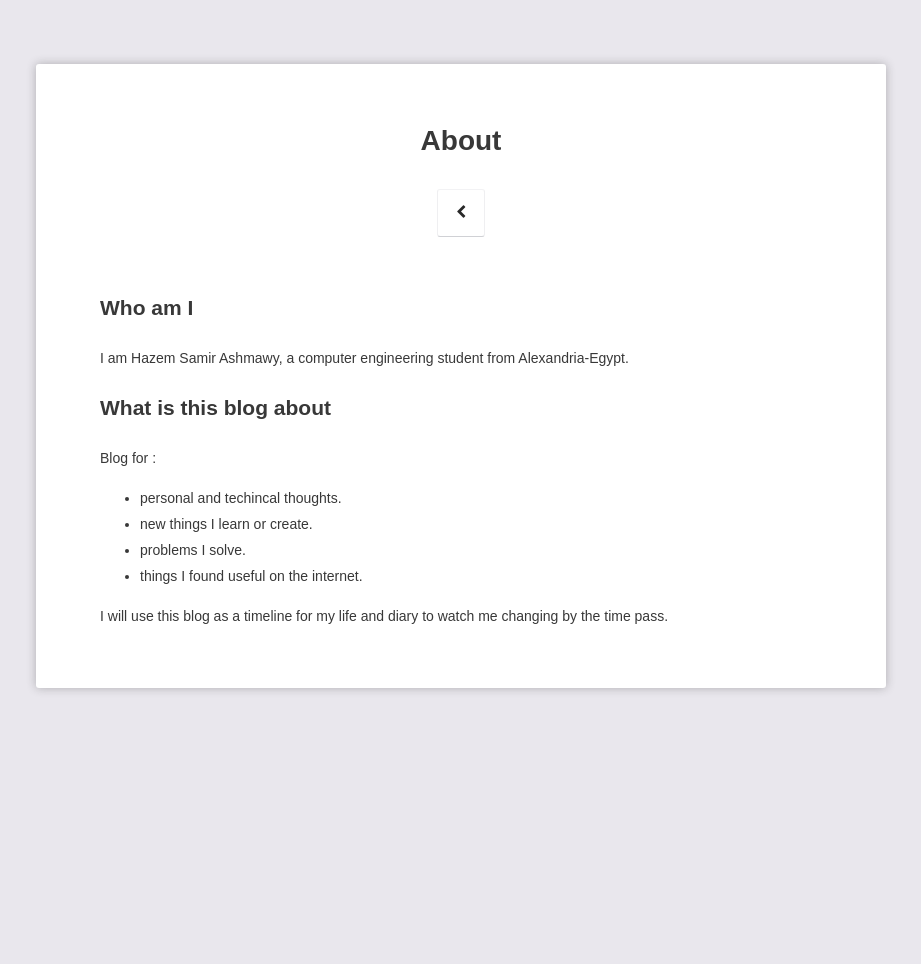
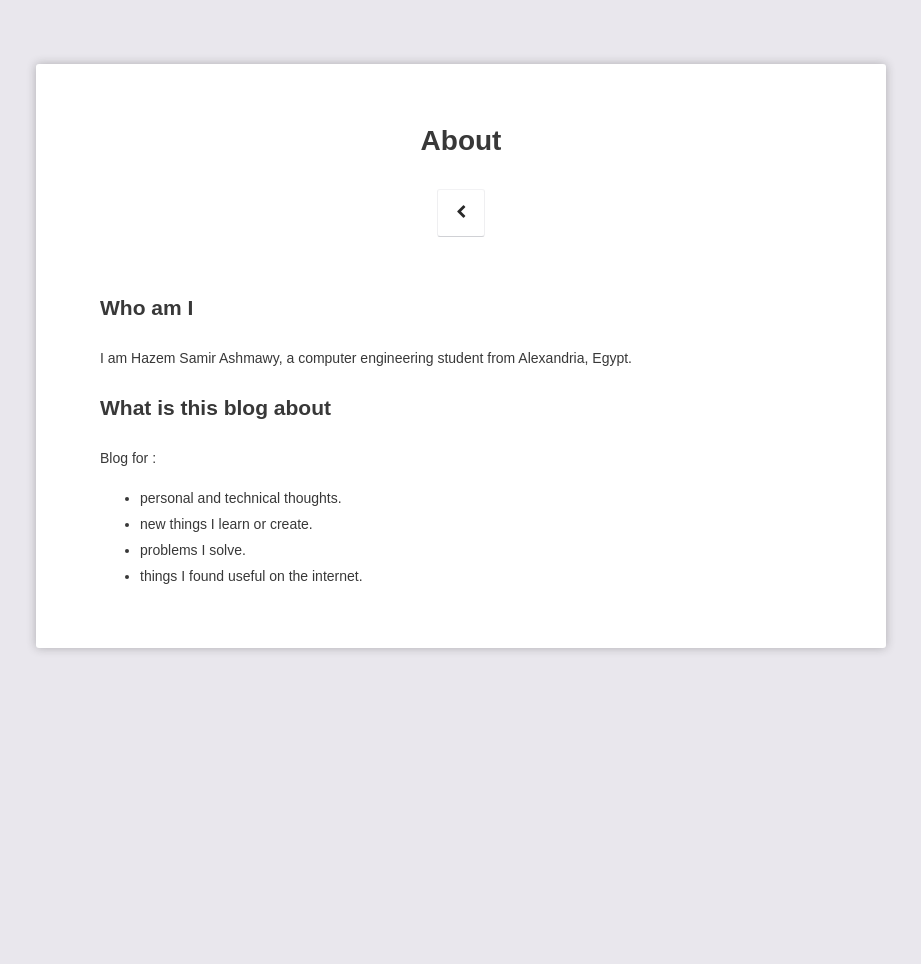
Before and after one commit to HazemSamir/HazemSamir.github.io, a Jekyll site: the page built from about/index.md, in a window 1280 px wide. Shown: the whole page, without its empty margins (179-1100 px from the left). Built offline with Jekyll 4.4.1, drawn with Linux system fonts in a browser that asks for light colours; some web fonts are replaced.

Commit message:
change bio and about to third person pronoun

```diff
--- a/_config.yml
+++ b/_config.yml
@@ -1,7 +1,7 @@
 # Site
 title:              Hazem Samir
-bio:                'I am a computer engineering student who love learning'
-description:        "I am a computer engineering student who love learning"
+bio:                'A computer engineering student who loves learning new things'
+description:        "A computer engineering student who loves learning new things"
 reading_time:       false
 words_per_minute:   200
 logo:               'assets/img/me.jpg'
--- a/about/index.md
+++ b/about/index.md
@@ -8,15 +8,13 @@
 
 ## Who am I
 
-I am Hazem Samir Ashmawy, a computer engineering student from Alexandria-Egypt.
+I am Hazem Samir Ashmawy, a computer engineering student from Alexandria, Egypt.
 
 ## What is this blog about
 
 Blog for :
 
-* personal and techincal thoughts.
+* personal and technical thoughts.
 * new things I learn or create.
 * problems I solve.
 * things I found useful on the internet.
-
-I will use this blog as a timeline for my life and diary to watch me changing by the time pass.
```
